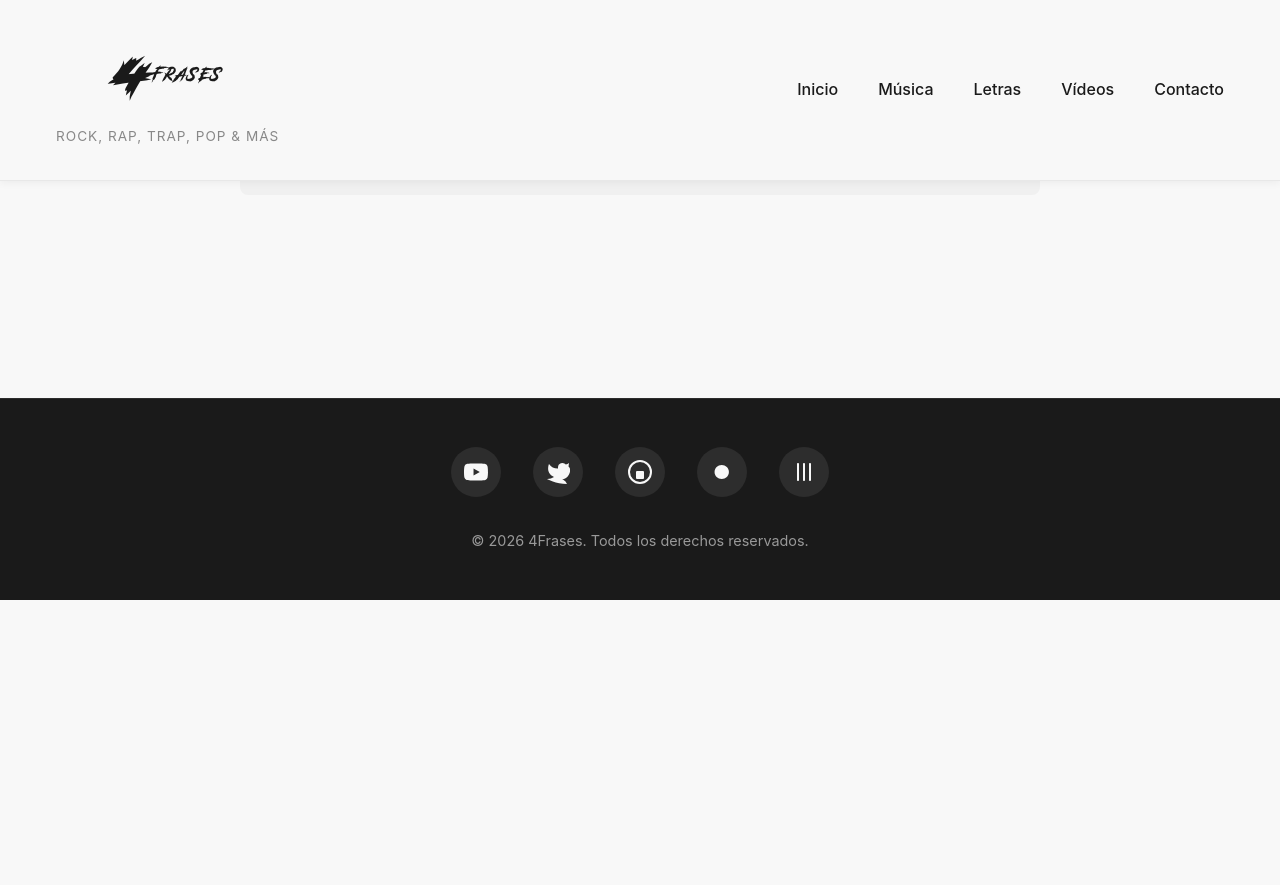
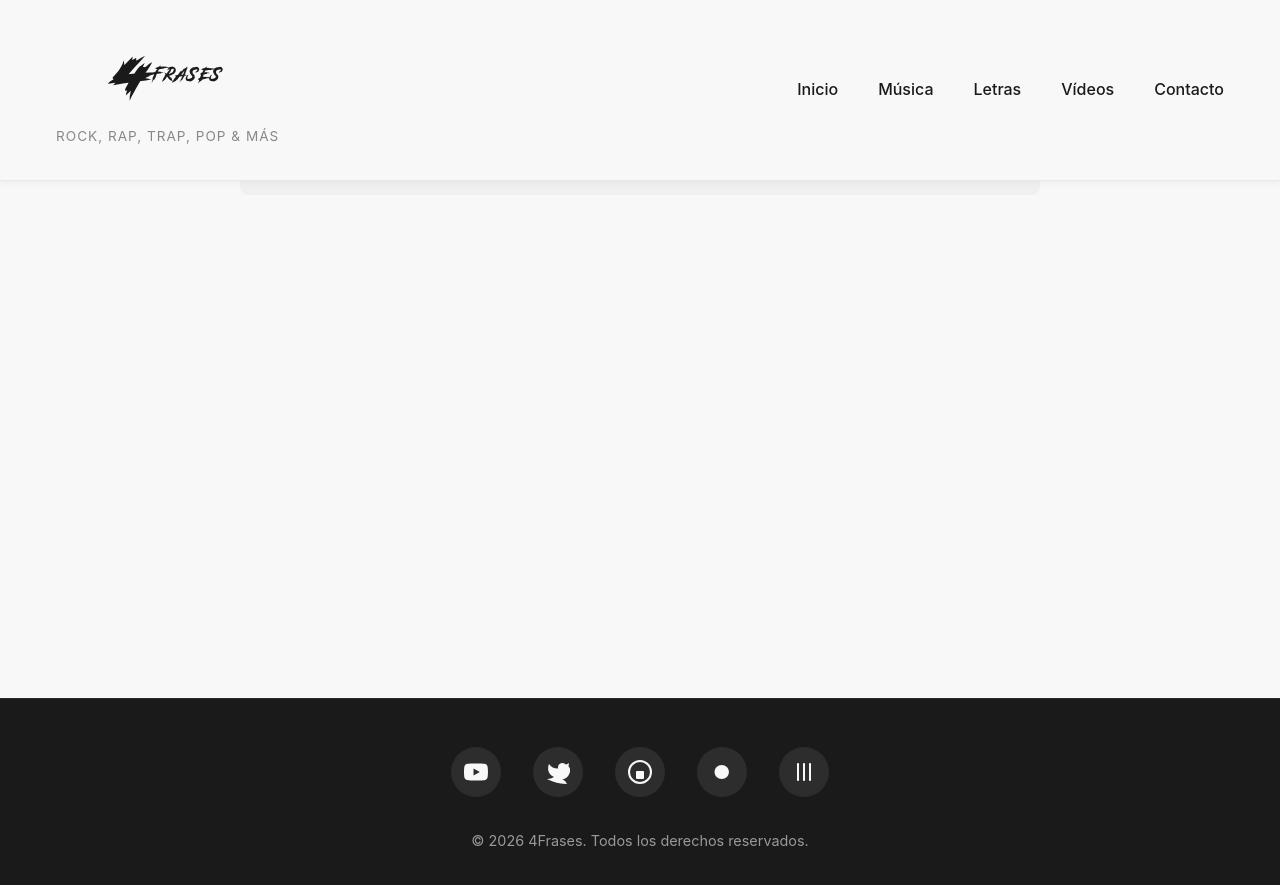
Before and after one commit to 4frases/4frases.github.io, a Jekyll site: the page built from pages/letras.html, in a window 1280 px wide and 900 px high, scrolled down 383 px. Shown: the top 885 px of the window. Built offline with Jekyll 4.4.1, drawn with Linux system fonts in a browser that asks for light colours; before the commit the page ends 983 px from its top, so only the background shows below that.

Commit message:
Update header.html

```diff
--- a/_includes/header.html
+++ b/_includes/header.html
@@ -23,6 +23,7 @@
         position: relative;
         width: 100%;
         overflow: hidden;
+        min-height: 100vh;
     }
 
     .page-slide {
@@ -106,6 +107,9 @@
                 // Agregar la nueva página al contenedor PRIMERO
                 pageContent.appendChild(newContainer);
 
+                // Ajustar altura del contenedor a la nueva página
+                pageContent.style.height = newContainer.scrollHeight + 'px';
+
                 if (currentContent) {
                     // Animar salida de página actual
                     currentContent.classList.add(direction === 'right' ? 'exit-left' : 'exit-right');
```
Lines whose indentation alone changed are shown as unchanged.
